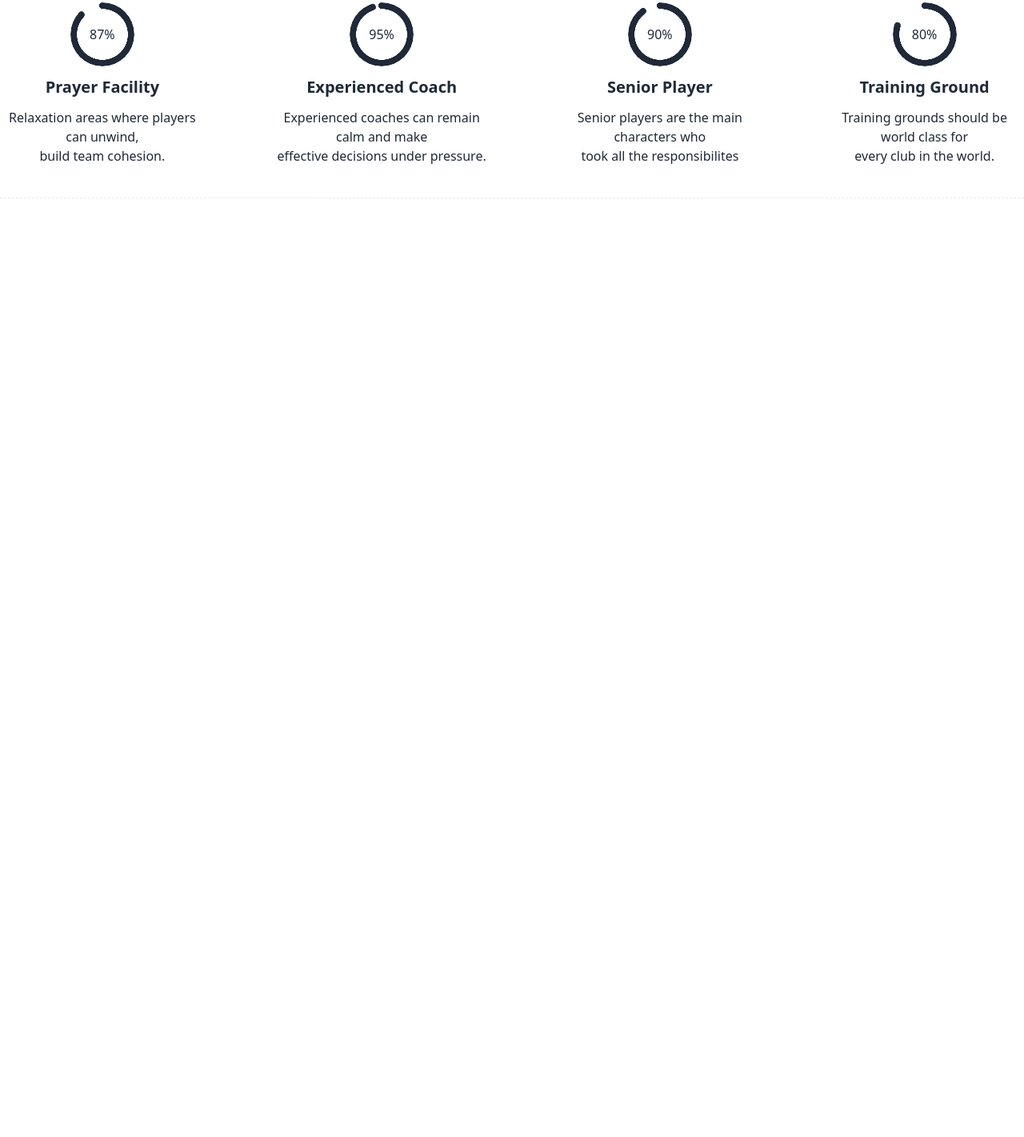
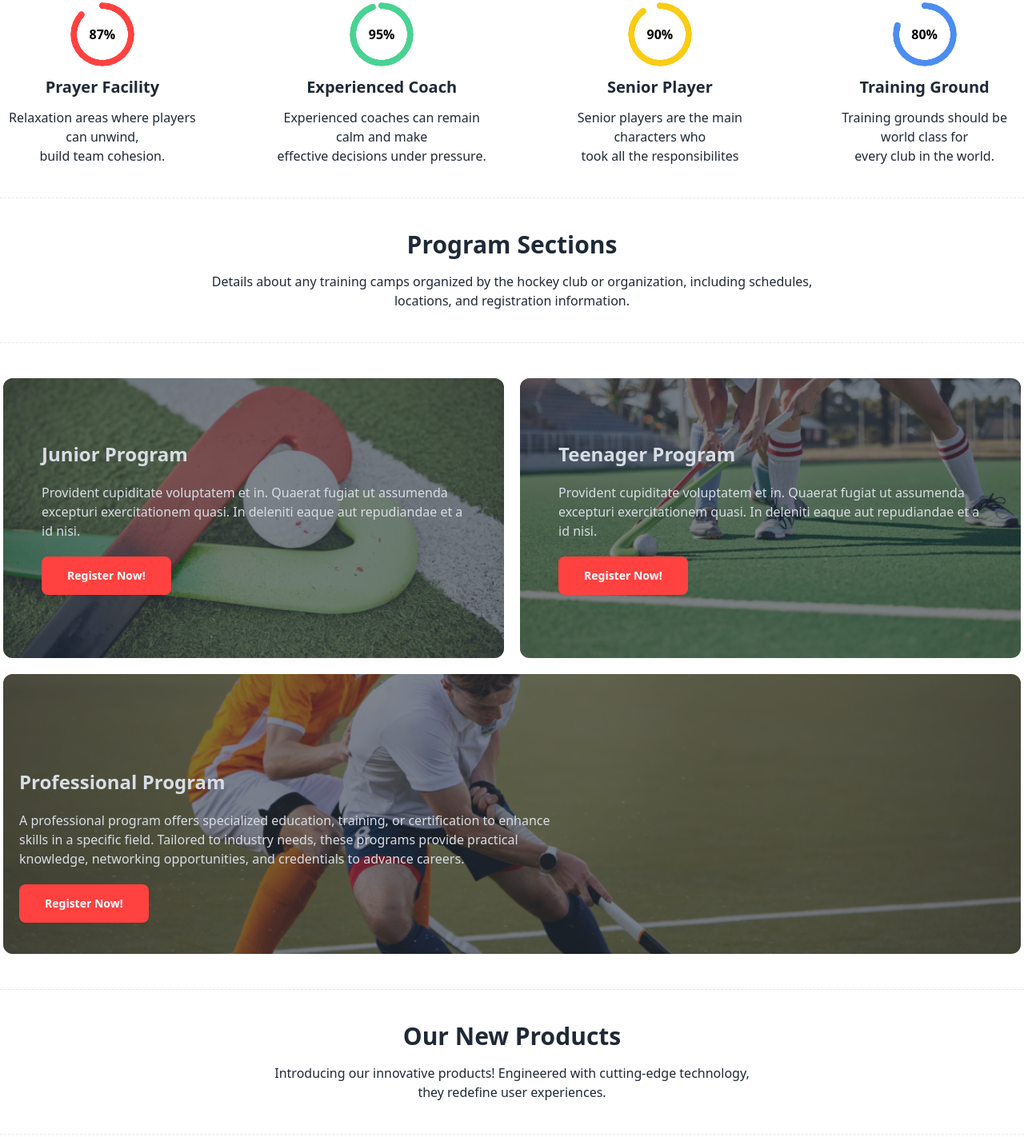
Before and after one commit to Rishad1404/assignment-3, a plain HTML site: page index.html in a window 1280 px wide. Shown: the part 1169-2591 px from the top of the page at 80% size. Before the commit the page ends 1457 px from the top, so only its background shows below. Drawn offline with nearby package versions, Linux system fonts and the light colour scheme.

Commit message:
program section added

```diff
--- a/index.html
+++ b/index.html
@@ -91,7 +91,7 @@
                 </div>
               </div>
 
-              <div class="bg-black text-white p-8 mx-1 items- rounded-lg lg:absolute left-[1200px] bottom-[200px]">
+              <div class="bg-black text-white p-8 mx-1 items- rounded-lg lg:absolute left-[1200px] bottom-[160px]">
                 <h3 class="lg:text-xl font-semibold mb-5">Meet all the heroes from the field</h3>
                 <p class="text-sm">Tennis player with numerous Grand Slam titles and an advocate <br> for gender equality in sports.</p>
             </div>
@@ -104,25 +104,25 @@
         <section class="container mx-auto text-center my-10">
             <h1 class="text-3xl font-bold mb-4">Professional Hockeys Club</h1>
             <p class="lg:max-w-3xl mx-auto mb-10">American Hockey League (AHL) - Often considered the primary development league for the NHL, featuring teams primarily in the United States and Canada.</p>
-            <hr class=" container mx-auto border-dashed lg:my-12">
+            <hr class=" container mx-auto border-dashed my-12">
             <div class="flex justify-center flex-col lg:flex-row gap-20">
                 <div>
-                    <div class="radial-progress border-orange-700" style="--value:87;" role="progressbar">87%</div>
+                    <div class="radial-progress text-[#FF4240]" style="--value:87;" role="progressbar"><p class="font-extrabold text-black">87%</p></div>
                     <h4 class="text-xl font-semibold my-3">Prayer Facility</h4>
                     <p>Relaxation areas where players can unwind,<br>build team cohesion.</p>
                 </div>
                 <div>
-                    <div class="radial-progress" style="--value:95;" role="progressbar">95%</div>
+                    <div class="radial-progress text-[#49D293]" style="--value:95;" role="progressbar"><p class="font-extrabold text-black">95%</p></div>
                     <h4 class="text-xl font-semibold my-3">Experienced Coach</h4>
                     <p>Experienced coaches can remain calm and make <br> effective decisions under pressure.</p>
                 </div>
                 <div>
-                    <div class="radial-progress" style="--value:90;" role="progressbar">90%</div>
+                    <div class="radial-progress text-yellow-400" style="--value:90;" role="progressbar"><p class="font-extrabold text-black">90%</p></div>
                     <h4 class="text-xl font-semibold my-3">Senior Player</h4>
                     <p>Senior players are the main characters who <br> took all the responsibilites</p>
                 </div>
                 <div>
-                    <div class="radial-progress" style="--value:80;" role="progressbar">80%</div>
+                    <div class="radial-progress text-[#4C8DF1]" style="--value:80;" role="progressbar"><p class="font-extrabold text-black">80%</p></div>
                     <h4 class="text-xl font-semibold my-3">Training Ground</h4>
                     <p>Training grounds should be world class for <br> every club in the world.</p>
                 </div>
@@ -131,6 +131,57 @@
 
         <hr class=" container mx-auto border-dashed lg:my-10">
 
+        <!-- Program Sections -->
+        <section class="container mx-auto text-center my-10">
+            <h1 class="text-3xl font-bold mb-4">Program Sections</h1>
+            <p class="lg:max-w-3xl mx-auto mb-10">Details about any training camps organized by the hockey club or organization, including schedules, locations, and registration information.</p>
+
+            <hr class=" container mx-auto border-dashed lg:my-10">
+
+            <div class="grid grid-cols-1 p-1 gap-5 lg:grid-cols-2">
+                <div class="hero rounded-xl lg:h-[350px]" style="background-image: url(Images/2.png);">
+                    <div class="hero-overlay rounded-xl bg-opacity-60"></div>
+                    <div class="hero-content text-left text-neutral-content">
+                      <div class="auto p-8">
+                        <h1 class="mb-5 text-2xl font-bold">Junior Program</h1>
+                        <p class="mb-5">Provident cupiditate voluptatem et in. Quaerat fugiat ut assumenda excepturi exercitationem quasi. In deleniti eaque aut repudiandae et a id nisi.</p>
+                        <button class="btn px-8 py-1 border-none text-white bg-[#FF4240]">Register Now!</button>
+                      </div>
+                    </div>
+                  </div>
+                  <div class="hero rounded-xl lg:h-[350px]" style="background-image: url(Images/3.png);">
+                    <div class="hero-overlay rounded-xl bg-opacity-60"></div>
+                    <div class="hero-content text-left text-neutral-content">
+                      <div class="w-auto p-8">
+                        <h1 class="mb-5 text-2xl font-bold">Teenager Program</h1>
+                        <p class="mb-5">Provident cupiditate voluptatem et in. Quaerat fugiat ut assumenda excepturi exercitationem quasi. In deleniti eaque aut repudiandae et a id nisi.</p>
+                        <button class="btn px-8 py-1 border-none text-white bg-[#FF4240]">Register Now!</button>
+                      </div>
+                    </div>
+                  </div>
+                  <div class="hero rounded-xl lg:col-span-2 lg:h-[350px]" style="background-image: url(Images/4.png);">
+                    <div class="hero-overlay rounded-xl bg-opacity-60"></div>
+                    <div class="hero-content text-left text-neutral-content">
+                      <div class="ml-1 lg:mr-[550px] mt-20">
+                        <h1 class="mb-5 text-2xl font-bold">Professional Program</h1>
+                        <p class="mb-5">A professional program offers specialized education, training, or certification to enhance skills in a specific field. Tailored to industry needs, these programs provide practical knowledge, networking opportunities, and credentials to advance careers. </p>
+                        <button class="btn px-8 py-1 border-none text-white bg-[#FF4240]">Register Now!</button>
+                      </div>
+                    </div>
+                  </div>
+
+            </div>
+        </section>
+
+        <hr class=" container mx-auto border-dashed lg:my-10">
+
+        <!--  -->
+        <section class="container mx-auto text-center my-10">
+          <h1 class="text-3xl font-bold mb-4">Our New Products</h1>
+          <p class="lg:max-w-3xl mx-auto mb-10">Introducing our innovative products! Engineered with cutting-edge technology,<br> they redefine user experiences.</p>
+          <hr class=" container mx-auto border-dashed lg:my-10">
+
+
     </main>
     <footer></footer>
 </body>
```
